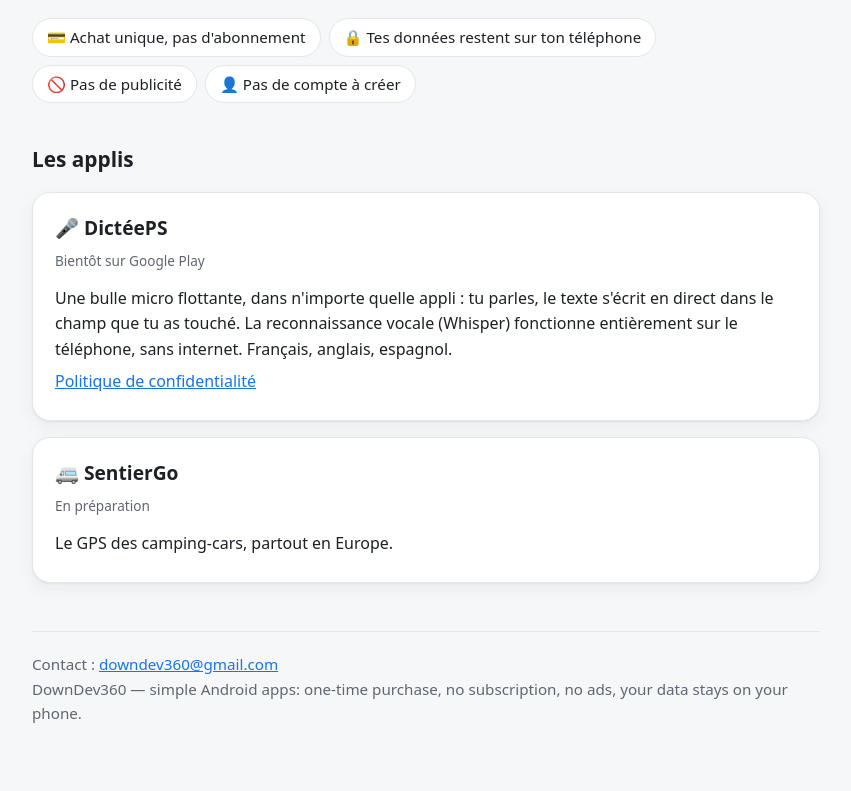
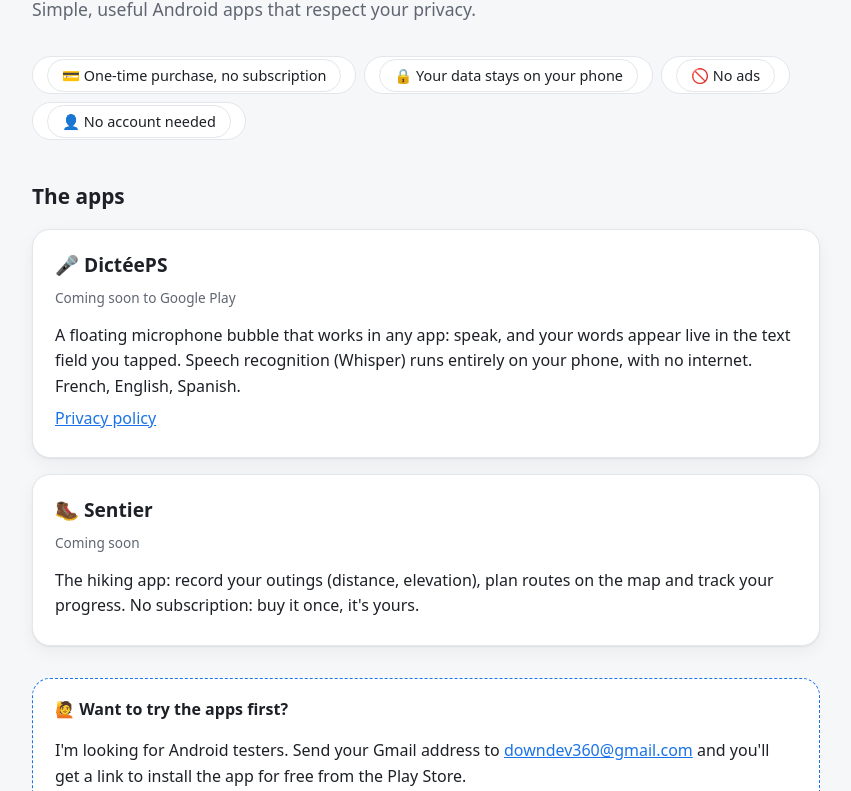
Before and after one commit to mickbike360/playstore, a plain HTML site: page index.html in a window 1280 px wide. Shown: the part 152-943 px from the top of the page, without its empty margins (214-1065 px from the left). Drawn offline with Linux system fonts and the light colour scheme.

Commit message:
Site : Sentier (randonnée) à la place de SentierGo, choix Français / English, appel aux testeurs
Co-Authored-By: Claude Opus 5.5 <noreply@anthropic.com>

```diff
--- a/index.html
+++ b/index.html
@@ -1,24 +1,28 @@
 <!doctype html>
-<html lang="fr">
+<html lang="fr" data-lang="fr">
 <head>
 <meta charset="utf-8">
 <meta name="viewport" content="width=device-width, initial-scale=1">
 <title>DownDev360</title>
-<meta name="description" content="DownDev360 — applications Android simples, sans abonnement, qui respectent ta vie privée.">
+<meta name="description" content="DownDev360 — applications Android simples, sans abonnement, qui respectent ta vie privée. Simple Android apps: one-time purchase, no subscription, your data stays on your phone.">
 <style>
   :root {
-    --bg: #f6f7f9; --card: #ffffff; --text: #1d2026; --muted: #5f6672; --accent: #1a73e8; --line: #e3e6eb;
+    --bg: #f6f7f9; --card: #ffffff; --text: #1d2026; --muted: #5f6672; --accent: #1a73e8; --line: #e3e6eb; --chip: #ffffff;
   }
   @media (prefers-color-scheme: dark) {
-    :root { --bg: #121417; --card: #1c1f24; --text: #eceef1; --muted: #a0a7b2; --accent: #8ab4f8; --line: #2c3037; }
+    :root { --bg: #121417; --card: #1c1f24; --text: #eceef1; --muted: #a0a7b2; --accent: #8ab4f8; --line: #2c3037; --chip: #1c1f24; }
   }
   * { box-sizing: border-box; }
   body { margin: 0; background: var(--bg); color: var(--text); font-family: system-ui, -apple-system, "Segoe UI", sans-serif; line-height: 1.6; }
-  main { max-width: 820px; margin: 0 auto; padding: 48px 16px 64px; }
+  main { max-width: 820px; margin: 0 auto; padding: 24px 16px 64px; }
+  .haut { display: flex; justify-content: flex-end; margin-bottom: 24px; }
+  .langues { display: inline-flex; border: 1px solid var(--line); border-radius: 999px; overflow: hidden; background: var(--chip); }
+  .langues button { font: inherit; font-size: .9em; border: 0; background: transparent; color: var(--muted); padding: 6px 14px; cursor: pointer; }
+  .langues button[aria-pressed="true"] { background: var(--accent); color: #fff; }
   h1 { font-size: 2.2em; margin: 0; letter-spacing: -0.02em; }
   .tag { color: var(--muted); font-size: 1.1em; margin: 6px 0 32px; }
   .promesses { display: flex; flex-wrap: wrap; gap: 8px; margin-bottom: 40px; }
-  .promesses span { background: var(--card); border: 1px solid var(--line); border-radius: 999px; padding: 6px 14px; font-size: .95em; }
+  .promesses span { background: var(--chip); border: 1px solid var(--line); border-radius: 999px; padding: 6px 14px; font-size: .95em; }
   h2 { font-size: 1.3em; margin: 0 0 16px; }
   .app { background: var(--card); border: 1px solid var(--line); border-radius: 18px; padding: 20px 22px; margin-bottom: 16px;
          box-shadow: 0 1px 2px rgba(0,0,0,.06), 0 6px 18px rgba(0,0,0,.05); }
@@ -26,41 +30,89 @@
   .etat { display: inline-block; font-size: .85em; color: var(--muted); margin-bottom: 8px; }
   .app p { margin: 6px 0; }
   a { color: var(--accent); }
+  .testeurs { background: var(--card); border: 1px dashed var(--accent); border-radius: 18px; padding: 18px 22px; margin: 32px 0 0; }
   footer { margin-top: 48px; padding-top: 20px; border-top: 1px solid var(--line); color: var(--muted); font-size: .95em; }
+  /* une seule langue visible à la fois */
+  html[data-lang="fr"] [lang="en"]:not(html) { display: none !important; }
+  html[data-lang="en"] [lang="fr"]:not(html) { display: none !important; }
 </style>
 </head>
 <body>
 <main>
+  <div class="haut">
+    <div class="langues" role="group" aria-label="Langue / Language">
+      <button type="button" data-set="fr" aria-pressed="true">Français</button>
+      <button type="button" data-set="en" aria-pressed="false">English</button>
+    </div>
+  </div>
+
   <h1>DownDev360</h1>
-  <p class="tag">Des applications Android simples, utiles, et qui respectent ta vie privée.</p>
+  <p class="tag">
+    <span lang="fr">Des applications Android simples, utiles, et qui respectent ta vie privée.</span>
+    <span lang="en">Simple, useful Android apps that respect your privacy.</span>
+  </p>
 
   <div class="promesses">
-    <span>💳 Achat unique, pas d'abonnement</span>
-    <span>🔒 Tes données restent sur ton téléphone</span>
-    <span>🚫 Pas de publicité</span>
-    <span>👤 Pas de compte à créer</span>
+    <span><span lang="fr">💳 Achat unique, pas d'abonnement</span><span lang="en">💳 One-time purchase, no subscription</span></span>
+    <span><span lang="fr">🔒 Tes données restent sur ton téléphone</span><span lang="en">🔒 Your data stays on your phone</span></span>
+    <span><span lang="fr">🚫 Pas de publicité</span><span lang="en">🚫 No ads</span></span>
+    <span><span lang="fr">👤 Pas de compte à créer</span><span lang="en">👤 No account needed</span></span>
   </div>
 
-  <h2>Les applis</h2>
+  <h2><span lang="fr">Les applis</span><span lang="en">The apps</span></h2>
 
   <div class="app">
     <h3>🎤 DictéePS</h3>
-    <span class="etat">Bientôt sur Google Play</span>
-    <p>Une bulle micro flottante, dans n'importe quelle appli : tu parles, le texte s'écrit en direct dans le champ que tu as touché.
+    <span class="etat"><span lang="fr">Bientôt sur Google Play</span><span lang="en">Coming soon to Google Play</span></span>
+    <p lang="fr">Une bulle micro flottante, dans n'importe quelle appli : tu parles, le texte s'écrit en direct dans le champ que tu as touché.
        La reconnaissance vocale (Whisper) fonctionne entièrement sur le téléphone, sans internet. Français, anglais, espagnol.</p>
-    <p><a href="dicteeps/confidentialite.html">Politique de confidentialité</a></p>
+    <p lang="en">A floating microphone bubble that works in any app: speak, and your words appear live in the text field you tapped.
+       Speech recognition (Whisper) runs entirely on your phone, with no internet. French, English, Spanish.</p>
+    <p>
+      <a href="dicteeps/confidentialite.html"><span lang="fr">Politique de confidentialité</span><span lang="en">Privacy policy</span></a>
+    </p>
   </div>
 
   <div class="app">
-    <h3>🚐 SentierGo</h3>
-    <span class="etat">En préparation</span>
-    <p>Le GPS des camping-cars, partout en Europe.</p>
+    <h3>🥾 Sentier</h3>
+    <span class="etat"><span lang="fr">Bientôt</span><span lang="en">Coming soon</span></span>
+    <p lang="fr">L'appli de randonnée : enregistre tes sorties (distance, dénivelé), prépare tes itinéraires sur la carte et suis ta progression.
+       Sans abonnement : tu l'achètes une fois, elle est à toi.</p>
+    <p lang="en">The hiking app: record your outings (distance, elevation), plan routes on the map and track your progress.
+       No subscription: buy it once, it's yours.</p>
+  </div>
+
+  <div class="testeurs">
+    <strong><span lang="fr">🙋 Envie de tester avant tout le monde ?</span><span lang="en">🙋 Want to try the apps first?</span></strong>
+    <p lang="fr">Je cherche des testeurs Android. Envoie ton adresse Gmail à <a href="mailto:downdev360@gmail.com">downdev360@gmail.com</a> :
+       tu recevras un lien pour installer l'appli gratuitement depuis le Play Store.</p>
+    <p lang="en">I'm looking for Android testers. Send your Gmail address to <a href="mailto:downdev360@gmail.com">downdev360@gmail.com</a>
+       and you'll get a link to install the app for free from the Play Store.</p>
   </div>
 
   <footer>
-    Contact : <a href="mailto:downdev360@gmail.com">downdev360@gmail.com</a><br>
-    <span lang="en">DownDev360 — simple Android apps: one-time purchase, no subscription, no ads, your data stays on your phone.</span>
+    Contact : <a href="mailto:downdev360@gmail.com">downdev360@gmail.com</a>
   </footer>
 </main>
+<script>
+  (function () {
+    var html = document.documentElement;
+    function set(l) {
+      html.setAttribute('data-lang', l);
+      html.setAttribute('lang', l);
+      var b = document.querySelectorAll('.langues button');
+      for (var i = 0; i < b.length; i++) b[i].setAttribute('aria-pressed', b[i].getAttribute('data-set') === l ? 'true' : 'false');
+      try { localStorage.setItem('langue', l); } catch (e) {}
+    }
+    var l = null;
+    try { l = localStorage.getItem('langue'); } catch (e) {}
+    if (!l) l = (navigator.language || 'fr').slice(0, 2) === 'fr' ? 'fr' : 'en';
+    set(l);
+    document.querySelector('.langues').addEventListener('click', function (e) {
+      var v = e.target.getAttribute && e.target.getAttribute('data-set');
+      if (v) set(v);
+    });
+  })();
+</script>
 </body>
 </html>
```
